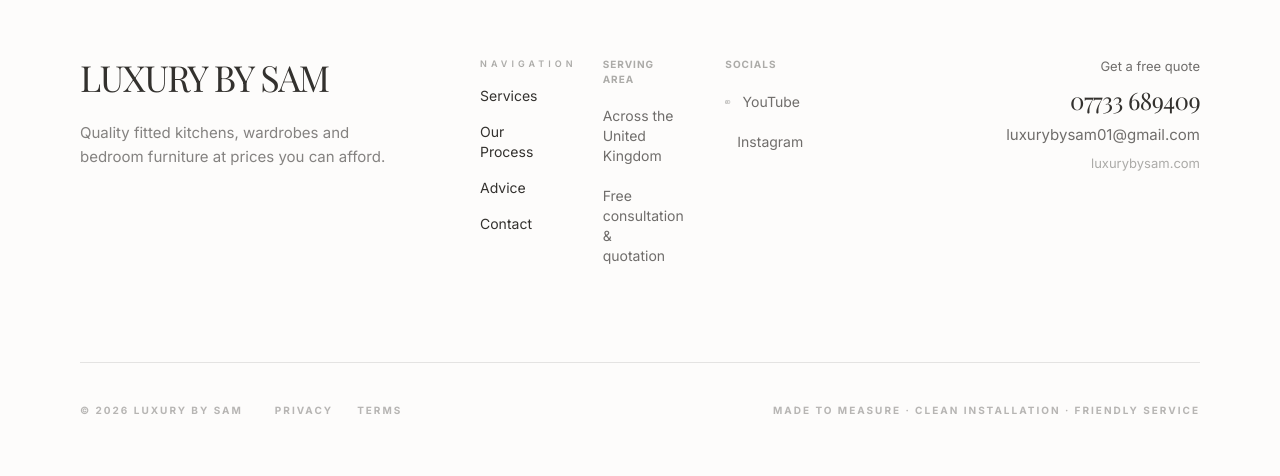
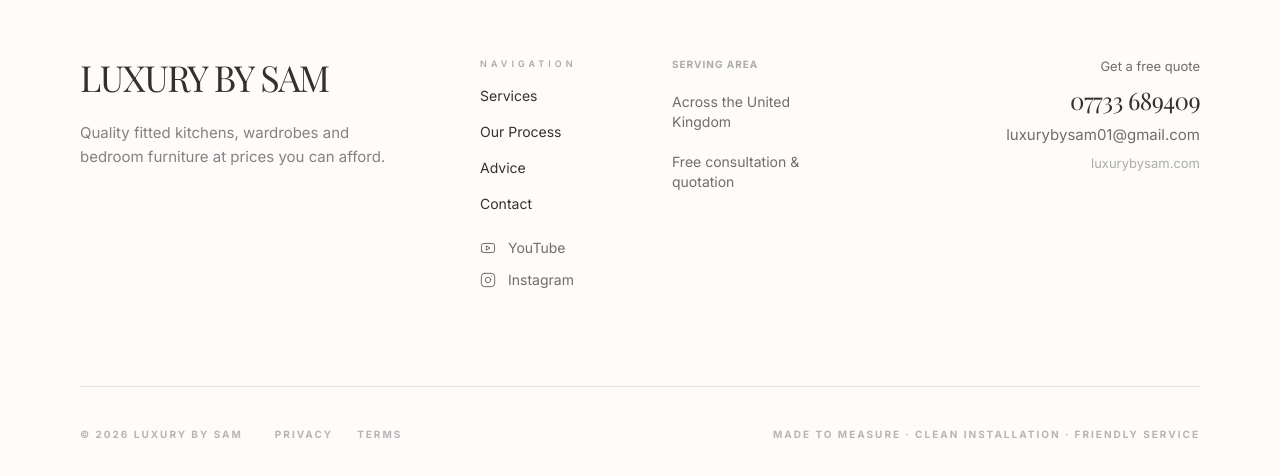
Before and after one commit to chieyine/luxury-by-sam, a Next.js app: page / in a window 1280 px wide. Shown: the part 8574-9050 px from the top of the page. Built offline with nearby package versions, Linux system fonts and the light colour scheme; no server answers; a web font is replaced by a local one.

Commit message:
Refactor Footer layout: relocate social links under Navigation

```diff
--- a/app/components/Footer.js
+++ b/app/components/Footer.js
@@ -12,7 +12,7 @@ export default function Footer() {
           </p>
         </div>
 
-        <div className="grid grid-cols-2 lg:grid-cols-3 gap-10 md:gap-12">
+        <div className="grid grid-cols-2 gap-10 md:gap-16">
           <div className="space-y-4">
             <p className="label-upper text-foreground/40 font-bold">Navigation</p>
             {[
@@ -29,22 +29,21 @@ export default function Footer() {
                 {item.label}
               </Link>
             ))}
+            <div className="pt-2 space-y-3">
+              <a href="https://www.youtube.com/@sams_kitchen_bedrooms" target="_blank" rel="noopener noreferrer" className="flex items-center gap-3 text-sm text-foreground/70 hover:text-foreground hover:translate-x-2 transition-all duration-300">
+                <Youtube size={16} strokeWidth={1.5} />
+                YouTube
+              </a>
+              <a href="https://www.instagram.com/samskitchenandbedroom" target="_blank" rel="noopener noreferrer" className="flex items-center gap-3 text-sm text-foreground/70 hover:text-foreground hover:translate-x-2 transition-all duration-300">
+                <Instagram size={16} strokeWidth={1.5} />
+                Instagram
+              </a>
+            </div>
           </div>
           <div className="space-y-5">
             <p className="text-[10px] uppercase tracking-widest text-foreground/40 font-bold">Serving area</p>
             <p className="text-sm text-foreground/70">Across the United Kingdom</p>
             <p className="text-sm text-foreground/70">Free consultation & quotation</p>
-          </div>
-          <div className="space-y-5">
-            <p className="text-[10px] uppercase tracking-widest text-foreground/40 font-bold">Socials</p>
-            <a href="https://www.youtube.com/@sams_kitchen_bedrooms" target="_blank" rel="noopener noreferrer" className="flex items-center gap-3 text-sm text-foreground/70 hover:text-foreground hover:translate-x-2 transition-all duration-300">
-              <Youtube size={18} strokeWidth={1.5} />
-              YouTube
-            </a>
-            <a href="https://www.instagram.com/samskitchenandbedroom" target="_blank" rel="noopener noreferrer" className="flex items-center gap-3 text-sm text-foreground/70 hover:text-foreground hover:translate-x-2 transition-all duration-300">
-              <Instagram size={18} strokeWidth={1.5} />
-              Instagram
-            </a>
           </div>
         </div>
 
```
